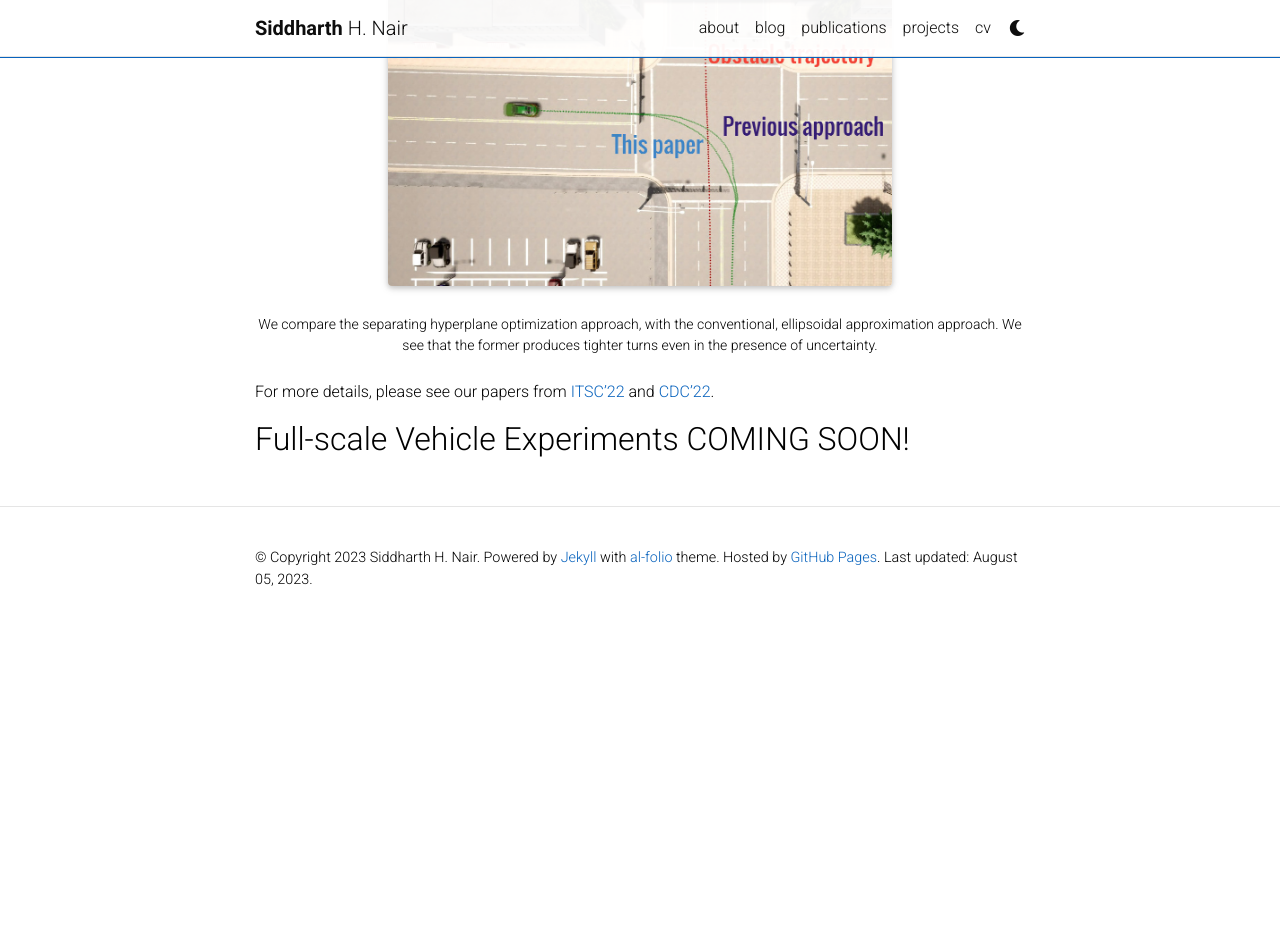
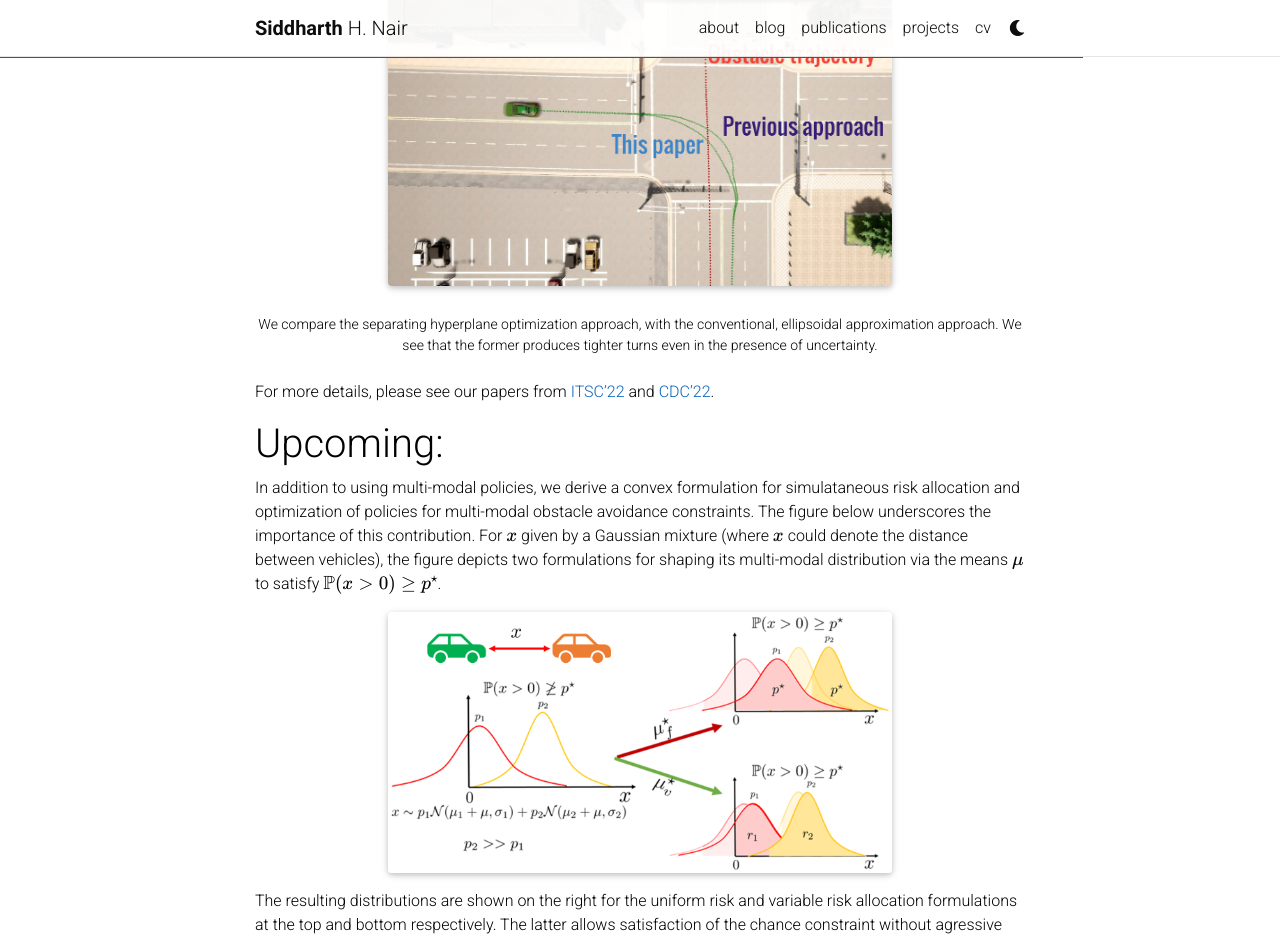
Before and after one commit to shn66/shn66.github.io, a Jekyll site: the page built from _projects/2_project.md, in a window 1280 px wide and 1400 px high, scrolled down 2248 px. Shown: the top 939 px of the window. Built offline with Jekyll 4.4.1, drawn with Linux system fonts in a browser that asks for light colours; full-size pictures stand in for the smaller copies a plugin makes; comment, search, counter and statistics services are not loaded; a style sheet for code colours, icons or effects is not loaded; before the commit the page ends 2878 px from its top, so only the background shows below that; some of the changed text lies outside the part shown.

Commit message:
updated project2 and resume

```diff
--- a/_projects/2_project.md
+++ b/_projects/2_project.md
@@ -74,4 +74,23 @@ Collision avoidance constraints in the presence of uncertainty, are typically im
 For more details, please see our papers from <a href="https://arxiv.org/pdf/2109.09792.pdf">ITSC'22</a> and <a href="https://arxiv.org/pdf/2208.03529.pdf">CDC'22</a>.
 
 
-## Full-scale Vehicle Experiments COMING SOON!
+# Upcoming:
+In addition to using multi-modal policies, we derive a convex formulation for simulataneous risk allocation and optimization of policies for multi-modal obstacle avoidance constraints. The figure below underscores the importance of this contribution. For $$x$$ given by a Gaussian mixture (where $$x$$ could denote the distance between vehicles), the figure depicts two formulations for shaping its multi-modal distribution via the means $$\mu$$ to satisfy $$\mathbb{P}(x>0)\geq p^\star$$.
+<div class="row justify-content-sm-center">
+    <div class="col-sm-8 mt-3 mt-md-0">
+        {% include figure.html path="assets/img/mm_fixed_vs_risk.png" title="example image" class="img-fluid rounded z-depth-1" %}
+    </div>
+</div>
+The resulting distributions are shown on the right for the uniform risk and variable risk allocation formulations at the top and bottom respectively. The latter allows satisfaction of the chance constraint without agressive shaping of the distribution, by exploiting the difference in probabilities of the modes. Consequently, this improves the feasibility of MPC optimization problems by allocating less risk to unlikely modes, without compromising on safety!
+This approach was recently developed and implemented on a full-scale vehicle in collaboration with <a href="https://www.google.com/url?q=https%3A%2F%2Fwww.linkedin.com%2Fin%2Fhotae-lee%2F&sa=D&sntz=1&usg=AOvVaw12b_X0XdZSd5_e4wYyrdx5">Hotae Lee</a> and <a href="https://www.linkedin.com/in/ejoa/">Eunhyek Joa</a>:
+
+<div class="row">
+    <div class="col-sm mt-3 mt-md-0">
+        {% include googleDrivePlayer.html id="1OlLKtdsrdjB6ouUkicfgbMbOIrJaxwe3/preview" %}
+    </div>
+</div>
+<div class="caption">
+    Autonomous lane change at the Richmond Field Station in the presence of two virtual vehicles, with bi-modal predictions. The experimental setup is largely based on <a href="https://arxiv.org/pdf/2304.08576.pdf">Joa*, Lee* et al., IV'23</a>.
+</div>
+
+The technical details will be available soon. Stay tuned!
```
Also changed, not shown: assets/img/mm_fixed_vs_risk.png (added), 1 other file.
